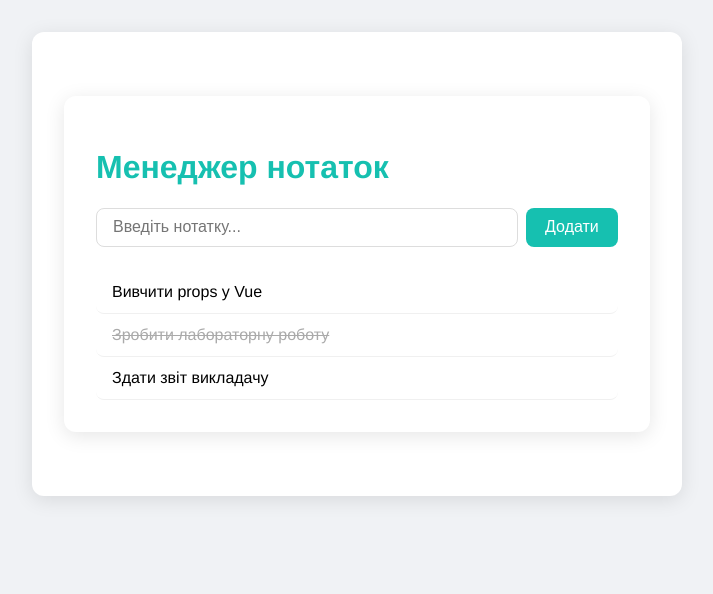
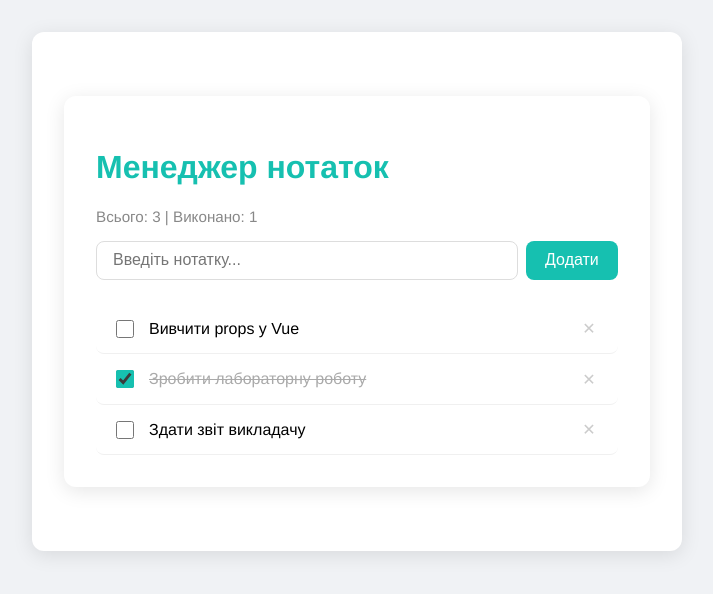
Before and after one commit to voaulovfitis23-netizen/vue-labs, a Vue app: page / in a window 1280 px wide. Shown: the top 594 px of the page, without its empty margins (283-996 px from the left). Built offline with nearby package versions, Linux system fonts and the light colour scheme.

Commit message:
Task 4: delete/toggle via emit from row

```diff
--- a/src/App.vue
+++ b/src/App.vue
@@ -1,8 +1,13 @@
 <template>
   <div id="app">
     <h1>Менеджер нотаток</h1>
+    <p class="stats">Всього: {{ items.length }} | Виконано: {{ doneCount }}</p>
     <ItemForm @add-item="addItem" />
-    <ItemList :items="items" />
+    <ItemList
+      :items="items"
+      @delete-item="deleteItem"
+      @toggle-item="toggleItem"
+    />
   </div>
 </template>
 
@@ -22,6 +27,11 @@ export default {
       ]
     }
   },
+  computed: {
+    doneCount() {
+      return this.items.filter(i => i.done).length
+    }
+  },
   methods: {
     addItem(title) {
       this.items.push({
@@ -29,6 +39,13 @@ export default {
         title,
         done: false
       })
+    },
+    deleteItem(id) {
+      this.items = this.items.filter(i => i.id !== id)
+    },
+    toggleItem(id) {
+      const item = this.items.find(i => i.id === id)
+      if (item) item.done = !item.done
     }
   }
 }
@@ -50,4 +67,9 @@ body {
   box-shadow: 0 4px 20px rgba(0,0,0,0.1);
 }
 h1 { color: #16C0B0; }
+.stats {
+  color: #888;
+  font-size: 0.95rem;
+  margin-bottom: 1rem;
+}
 </style>
--- a/src/components/ItemList.vue
+++ b/src/components/ItemList.vue
@@ -1,9 +1,12 @@
 <template>
   <div class="item-list">
+    <p v-if="items.length === 0" class="empty">📭 Список порожній</p>
     <ItemRow
       v-for="item in items"
       :key="item.id"
       :item="item"
+      @delete-item="$emit('delete-item', $event)"
+      @toggle-item="$emit('toggle-item', $event)"
     />
   </div>
 </template>
@@ -14,6 +17,7 @@ import ItemRow from './ItemRow.vue'
 export default {
   name: 'ItemList',
   components: { ItemRow },
+  emits: ['delete-item', 'toggle-item'],
   props: {
     items: {
       type: Array,
@@ -22,3 +26,11 @@ export default {
   }
 }
 </script>
+
+<style scoped>
+.empty {
+  text-align: center;
+  color: #aaa;
+  padding: 2rem 0;
+}
+</style>
--- a/src/components/ItemRow.vue
+++ b/src/components/ItemRow.vue
@@ -1,12 +1,15 @@
 <template>
   <div class="item-row" :class="{ done: item.done }">
+    <input type="checkbox" :checked="item.done" @change="$emit('toggle-item', item.id)" />
     <span>{{ item.title }}</span>
+    <button class="delete" @click="$emit('delete-item', item.id)">✕</button>
   </div>
 </template>
 
 <script>
 export default {
   name: 'ItemRow',
+  emits: ['delete-item', 'toggle-item'],
   props: {
     item: {
       type: Object,
@@ -18,13 +21,42 @@ export default {
 
 <style scoped>
 .item-row {
+  display: flex;
+  align-items: center;
+  gap: 0.75rem;
   padding: 0.75rem 1rem;
   border-bottom: 1px solid #f0f0f0;
   border-radius: 8px;
 }
 
+.item-row:hover { background: #f9f9f9; }
+
 .item-row.done span {
   text-decoration: line-through;
   color: #aaa;
 }
+
+span { flex: 1; }
+
+input[type="checkbox"] {
+  width: 18px;
+  height: 18px;
+  cursor: pointer;
+  accent-color: #16C0B0;
+}
+
+.delete {
+  background: none;
+  border: none;
+  color: #ccc;
+  cursor: pointer;
+  font-size: 1rem;
+  padding: 0.2rem 0.4rem;
+  border-radius: 4px;
+}
+
+.delete:hover {
+  color: #e74c3c;
+  background: #ffeaea;
+}
 </style>
```
